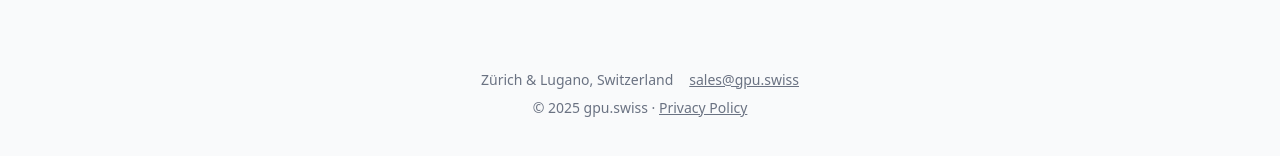
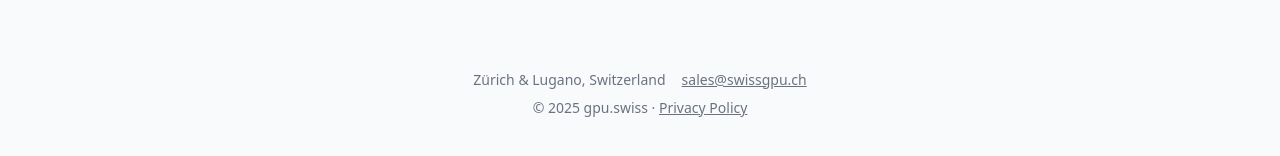
Before and after one commit to bongoexe/gpu.swiss, a Next.js app: page / in a window 1280 px wide. Shown: the part 1816-1972 px from the top of the page. Built offline with nearby package versions, Linux system fonts and the light colour scheme.

Commit message:
mail sales

```diff
--- a/app/page.tsx
+++ b/app/page.tsx
@@ -107,7 +107,7 @@ export default function Home() {
       <footer className="w-full max-w-4xl text-center text-sm text-gray-500 pt-12 pb-4 space-y-2">
         <div className="flex flex-col sm:flex-row justify-center gap-4">
           <p>Zürich & Lugano, Switzerland</p>
-          <p><a href="mailto:sales@gpu.swiss" className="underline">sales@gpu.swiss</a></p>
+          <p><a href="mailto:sales@gpu.swiss" className="underline">sales@swissgpu.ch</a></p>
         </div>
         <p>&copy; 2025 gpu.swiss · <a href="/privacypolicy" className="underline">Privacy Policy</a></p>
       </footer>
```
